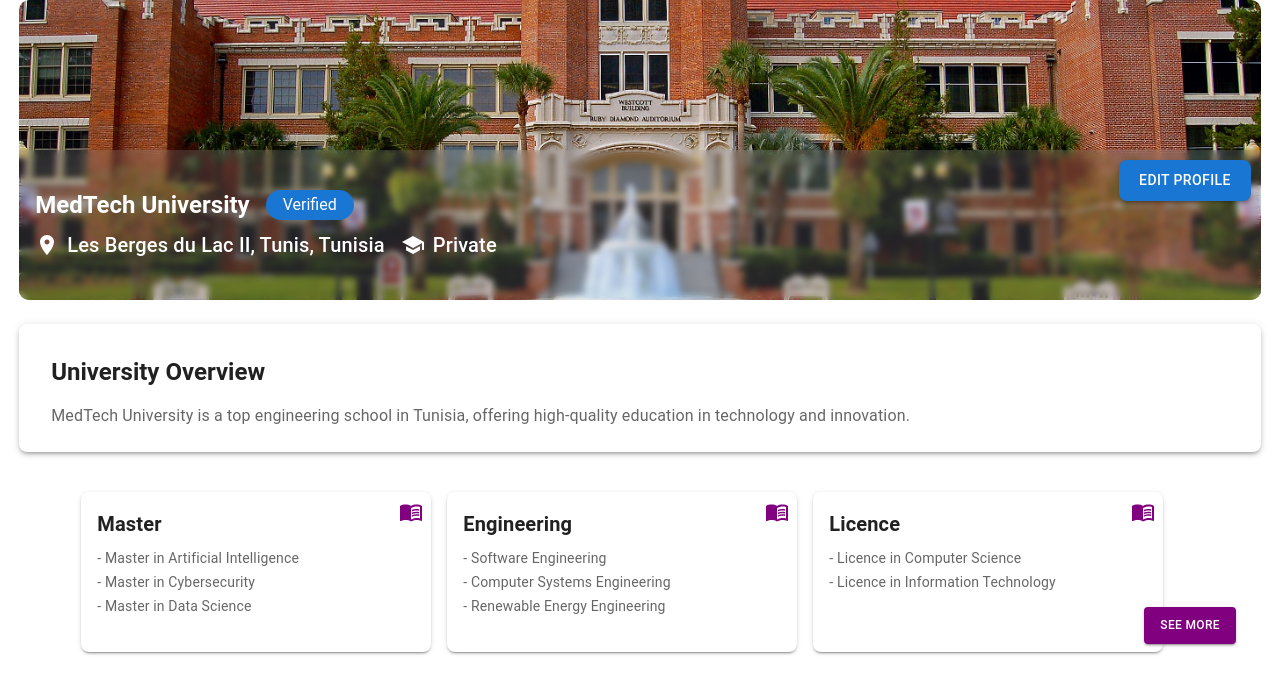
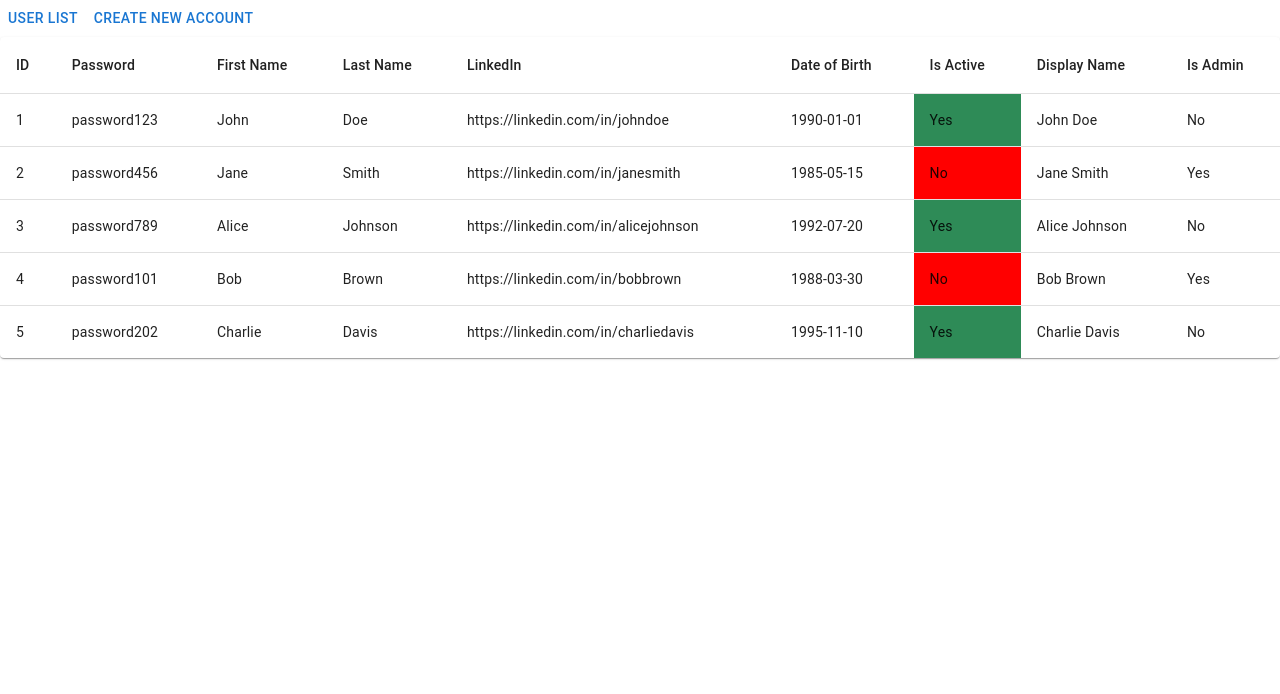
Before and after one commit to EyaOuenniche/FrontendUnivPhd, a Next.js app: page / in a window 1280 px wide. Shown: the top 694 px of the page. Built offline with nearby package versions, Linux system fonts and the light colour scheme.

Commit message:
user managment skeleton

```diff
--- a/src/app/page.tsx
+++ b/src/app/page.tsx
@@ -1,6 +1,6 @@
 
 import UniversityProfile from "./UniversityProfile/page";
-
+import UserManagement from "./userManagement/page";
 
 
 
@@ -8,8 +8,8 @@
   return (
     <div>
 
-      < UniversityProfile/>
-
+      {/* < UniversityProfile/>  */}
+    <UserManagement/>
     </div>
   );
 }
--- /dev/null
+++ b/src/app/userManagement/components/ProfileEdit.tsx
@@ -0,0 +1,144 @@
+import * as React from 'react';
+import Box from '@mui/material/Box';
+import Container from '@mui/material/Container';
+import TextField from '@mui/material/TextField';
+import Checkbox from '@mui/material/Checkbox';
+import FormControlLabel from '@mui/material/FormControlLabel';
+import Button from '@mui/material/Button';
+
+interface UserProfile {
+  id: number;
+  password: string;
+  firstName: string;
+  lastName: string;
+  linkedin: string;
+  dob: string;
+  isActive: boolean;
+  displayName: string;
+  isAdmin: boolean;
+}
+
+interface ProfileProps {
+  user: UserProfile;
+  onSave: (user: UserProfile) => void;
+}
+
+const emptyUser: UserProfile = {
+  id: 0,
+  password: '',
+  firstName: '',
+  lastName: '',
+  linkedin: '',
+  dob: '',
+  isActive: false,
+  displayName: '',
+  isAdmin: false,
+};
+
+export default function ProfileEdit({ user = emptyUser, onSave }: ProfileProps) {
+  const [formData, setFormData] = React.useState<UserProfile>(user);
+
+  React.useEffect(() => {
+    setFormData(user);
+  }, [user]);
+
+  const handleChange = (e: React.ChangeEvent<HTMLInputElement>) => {
+    const { name, value, type, checked } = e.target;
+    setFormData({
+      ...formData,
+      [name]: type === 'checkbox' ? checked : value,
+    });
+  };
+
+  const handleSubmit = (e: React.FormEvent) => {
+    e.preventDefault();
+    onSave(formData);
+  };
+
+  return (
+
+    <Container maxWidth="sm" sx={{ bgcolor: '#cfe8fc', p: 4 }}>
+
+      <Box component="form" onSubmit={handleSubmit} sx={{  borderRadius: 1, bgcolor: 'white', p: 2 }}>
+        <TextField
+          label="Password"
+          name="password"
+          type="password"
+          value={formData.password}
+          onChange={handleChange}
+          fullWidth
+          margin="normal"
+        />
+        <TextField
+          label="First Name"
+          name="firstName"
+          value={formData.firstName}
+          onChange={handleChange}
+          fullWidth
+          margin="normal"
+        />
+        <TextField
+          label="Last Name"
+          name="lastName"
+          value={formData.lastName}
+          onChange={handleChange}
+          fullWidth
+          margin="normal"
+        />
+        <TextField
+          label="LinkedIn"
+          name="linkedin"
+          type="url"
+          value={formData.linkedin}
+          onChange={handleChange}
+          fullWidth
+          margin="normal"
+        />
+        <TextField
+          label="Date of Birth"
+          name="dob"
+          type="date"
+          value={formData.dob}
+          onChange={handleChange}
+          fullWidth
+          margin="normal"
+          InputLabelProps={{ shrink: true }}
+        />
+        <FormControlLabel
+          control={
+            <Checkbox
+              name="isActive"
+              checked={formData.isActive}
+              onChange={handleChange}
+            />
+          }
+          label="Is Active"
+          sx={{ color: 'black' }}
+        />
+        <TextField
+          label="Display Name"
+          name="displayName"
+          value={formData.displayName}
+          onChange={handleChange}
+          fullWidth
+          margin="normal"
+        />
+        <FormControlLabel
+          control={
+            <Checkbox
+              name="isAdmin"
+              checked={formData.isAdmin}
+              onChange={handleChange}
+            />
+          }
+          label="Is Admin"
+          sx={{ color: 'black' }}
+        />
+        <Button type="submit" variant="contained" color="primary" sx={{ mt: 2 }}>
+          Save
+        </Button>
+      </Box>
+    </Container>
+
+  );
+}
--- /dev/null
+++ b/src/app/userManagement/components/UserList.tsx
@@ -0,0 +1,73 @@
+import * as React from 'react';
+import Table from '@mui/material/Table';
+import TableBody from '@mui/material/TableBody';
+import TableCell from '@mui/material/TableCell';
+import TableContainer from '@mui/material/TableContainer';
+import TableHead from '@mui/material/TableHead';
+import TableRow from '@mui/material/TableRow';
+import Paper from '@mui/material/Paper';
+
+interface UserData {
+  id: number;
+  password: string;
+  firstName: string;
+  lastName: string;
+  linkedin: string;
+  dob: string;
+  isActive: boolean;
+  displayName: string;
+  isAdmin: boolean;
+}
+
+interface UserListProps {
+  users: UserData[];
+  onRowClick: (user: UserData) => void;
+}
+
+export default function UserList({ users, onRowClick }: UserListProps) {
+  return (
+    <TableContainer component={Paper}>
+      <Table sx={{ minWidth: 650 }} aria-label="user management table">
+        <TableHead>
+          <TableRow>
+            <TableCell>ID</TableCell>
+            <TableCell>Password</TableCell>
+            <TableCell>First Name</TableCell>
+            <TableCell>Last Name</TableCell>
+            <TableCell>LinkedIn</TableCell>
+            <TableCell>Date of Birth</TableCell>
+            <TableCell>Is Active</TableCell>
+            <TableCell>Display Name</TableCell>
+            <TableCell>Is Admin</TableCell>
+          </TableRow>
+        </TableHead>
+        <TableBody>
+          {users.map((user) => (
+            <TableRow
+              key={user.id}
+              sx={{
+                '&:last-child td, &:last-child th': { border: 0 },
+                cursor: 'pointer',
+                '&:hover': { backgroundColor: '#f5f5f5' },
+                '&:active': { backgroundColor: '#e0e0e0' },
+              }}
+              onClick={() => onRowClick(user)}
+            >
+              <TableCell component="th" scope="row">
+                {user.id}
+              </TableCell>
+              <TableCell>{user.password}</TableCell>
+              <TableCell>{user.firstName}</TableCell>
+              <TableCell>{user.lastName}</TableCell>
+              <TableCell><a href={user.linkedin} target="_blank" rel="noopener noreferrer">{user.linkedin}</a></TableCell>
+              <TableCell>{user.dob}</TableCell>
+              <TableCell sx={{ backgroundColor: user.isActive ? '#2E8B57' : '#FF0000' }}>{user.isActive ? 'Yes' : 'No'}</TableCell>
+              <TableCell>{user.displayName}</TableCell>
+              <TableCell>{user.isAdmin ? 'Yes' : 'No'}</TableCell>
+            </TableRow>
+          ))}
+        </TableBody>
+      </Table>
+    </TableContainer>
+  );
+}
--- /dev/null
+++ b/src/app/userManagement/page.tsx
@@ -0,0 +1,81 @@
+'use client';
+import * as React from 'react';
+import Button from '@mui/material/Button';
+import UserList from './components/UserList';
+import ProfileEdit from './components/ProfileEdit';
+
+
+
+interface UserProfile {
+  id: number;
+  password: string;
+  firstName: string;
+  lastName: string;
+  linkedin: string;
+  dob: string;
+  isActive: boolean;
+  displayName: string;
+  isAdmin: boolean;
+}
+
+function createData(
+  id: number,
+  password: string,
+  firstName: string,
+  lastName: string,
+  linkedin: string,
+  dob: string,
+  isActive: boolean,
+  displayName: string,
+  isAdmin: boolean,
+): UserProfile {
+  return { id, password, firstName, lastName, linkedin, dob, isActive, displayName, isAdmin };
+}
+
+const users: UserProfile[] = [
+  createData(1, 'password123', 'John', 'Doe', 'https://linkedin.com/in/johndoe', '1990-01-01', true, 'John Doe', false),
+  createData(2, 'password456', 'Jane', 'Smith', 'https://linkedin.com/in/janesmith', '1985-05-15', false, 'Jane Smith', true),
+  createData(3, 'password789', 'Alice', 'Johnson', 'https://linkedin.com/in/alicejohnson', '1992-07-20', true, 'Alice Johnson', false),
+  createData(4, 'password101', 'Bob', 'Brown', 'https://linkedin.com/in/bobbrown', '1988-03-30', false, 'Bob Brown', true),
+  createData(5, 'password202', 'Charlie', 'Davis', 'https://linkedin.com/in/charliedavis', '1995-11-10', true, 'Charlie Davis', false),
+];
+
+const emptyUser: UserProfile = {
+  id: 0,
+  password: '',
+  firstName: '',
+  lastName: '',
+  linkedin: '',
+  dob: '',
+  isActive: false,
+  displayName: '',
+  isAdmin: false,
+};
+
+export default function UserManagement() {
+  const [view, setView] = React.useState('list');
+  const [selectedUser, setSelectedUser] = React.useState<UserProfile | null>(null);
+
+  const handleRowClick = (user: UserProfile) => {
+    setSelectedUser(user);
+    setView('details');
+  };
+
+  const handleSave = (user: UserProfile) => {
+    console.log('User saved:', user);
+    // Add your logic here to save the user profile
+    setView('list');
+  };
+
+  return (
+    <div  style={{  height: '100vh',backgroundColor: '#ffff' }}>
+      <Button onClick={() => setView('list')}>User List</Button>
+      <Button onClick={() => setView('new')}>create new account</Button>
+      {view === 'list' && <UserList users={users} onRowClick={handleRowClick} />}
+      {view === 'new'  && <ProfileEdit user={ emptyUser} onSave={handleSave} />}
+      {view === 'details' && selectedUser && <ProfileEdit user={selectedUser } onSave={handleSave} />}
+
+
+    </div>
+  );
+}
```
